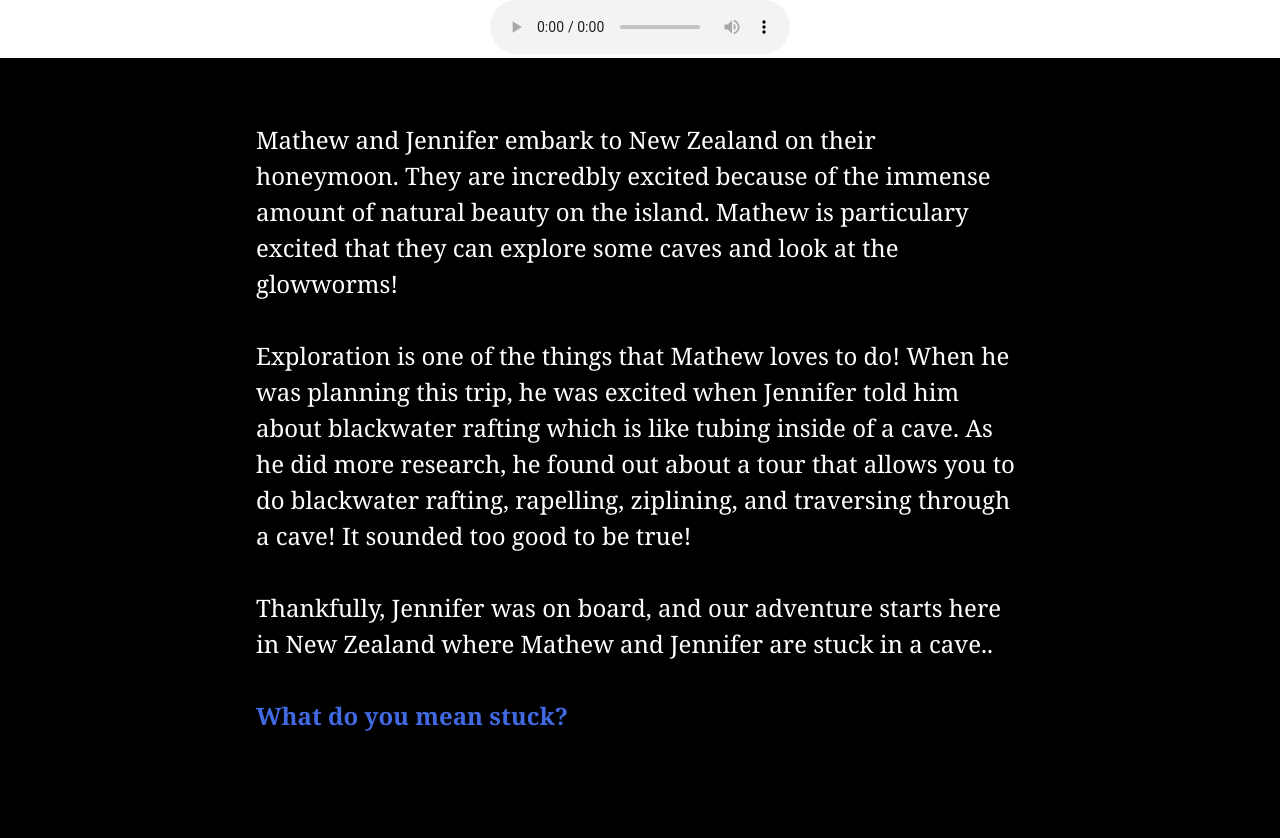
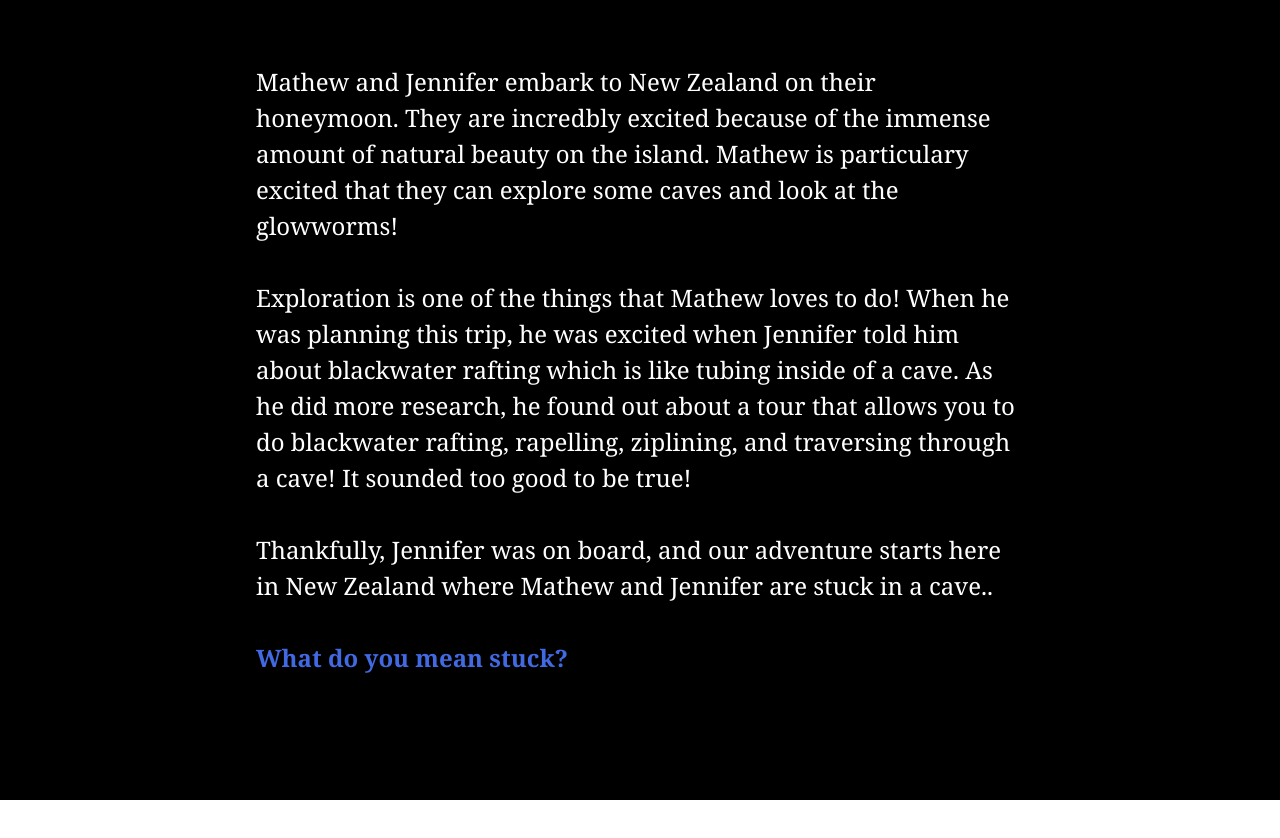
Before and after one commit to mesporas1/ChooseYourOwnAdventureSite, a plain HTML site: page adventure.html in a window 1280 px wide. After the commit the page ends 800 px from the top, so only its background shows below. Drawn offline with Linux system fonts and the light colour scheme.

Commit message:
Update adventure.html
Testing removal of audio controls

```diff
--- a/adventure.html
+++ b/adventure.html
@@ -9,7 +9,7 @@
 
 <div style="width:300px; margin:auto; position:relative;">
 
-    <audio controls autoplay="autoplay" loop style ="width:100%"> <source src="music/looperman-l-2049642-0120507-mocade-cave-loop.wav" type="audio/wav"></audio>
+    <audio autoplay="autoplay" loop style ="width:100%"> <source src="music/looperman-l-2049642-0120507-mocade-cave-loop.wav" type="audio/wav"></audio>
 
 </div>
 
```
